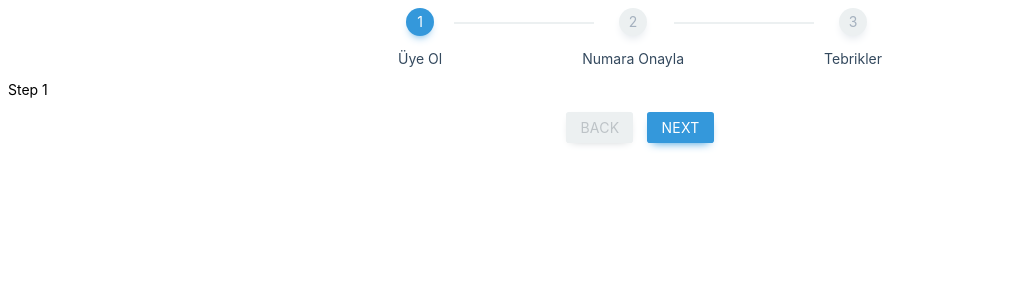
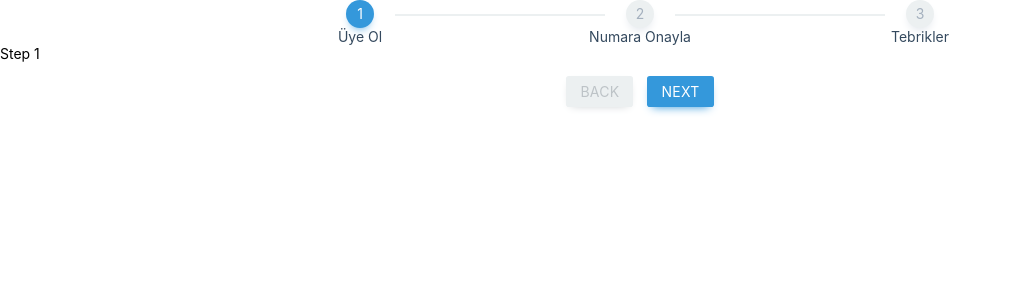
Before and after one commit to mehmetpekcan/v-stepper, a Vue app: page / in a window 1280 px wide. Shown: the top 300 px of the page, without its empty margins (0-1009 px from the left). Built offline with nearby package versions, Linux system fonts and the light colour scheme.

Commit message:
Step bar width made constant value

```diff
--- a/src/components/main.scss
+++ b/src/components/main.scss
@@ -3,6 +3,9 @@ html, body, button, input, select, option, * {
   font-family: -apple-system, BlinkMacSystemFont, "Segoe UI", "Roboto",
   "Oxygen", "Ubuntu", "Helvetica Neue", Arial, sans-serif, "Apple Color Emoji",
   "Segoe UI Emoji", "Segoe UI Symbol";
+  margin: 0;
+  padding: 0;
+  box-sizing: border-box;
 }
 
 .vsteps--wrapper {
@@ -21,6 +24,7 @@ html, body, button, input, select, option, * {
     display: flex;
 
     .vsteps--bar {
+      width: 10rem;
       display: flex;
       flex-direction: column;
       align-items: center;
@@ -76,12 +80,12 @@ html, body, button, input, select, option, * {
             transition: .2s all ease;
             content: "";
             display: block;
-            width: 10rem;
+            width: 15rem;
             height: 2px;
             background-color: #ecf0f1;
             position: absolute;
             top: 50%;
-            right: 190%;
+            right: 175%;
           }
         }
       }
@@ -89,6 +93,7 @@ html, body, button, input, select, option, * {
       .bar--title {
         color: #34495e;
         font-size: 1rem;
+        text-align: center;
       }
 
       &:first-of-type {
```
